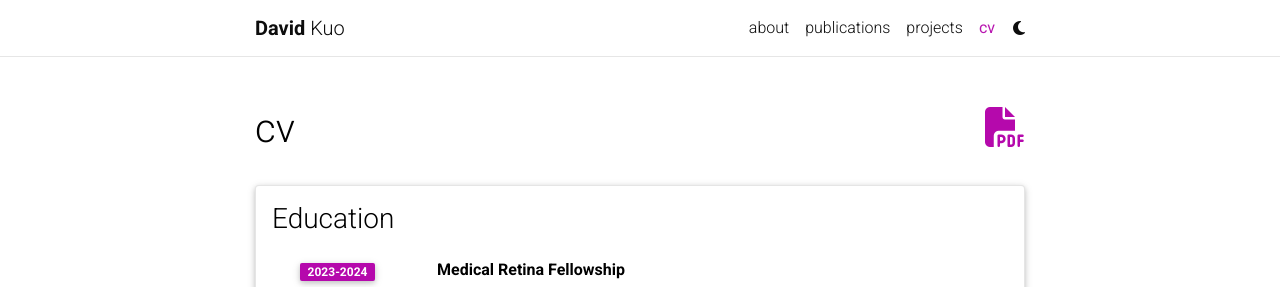
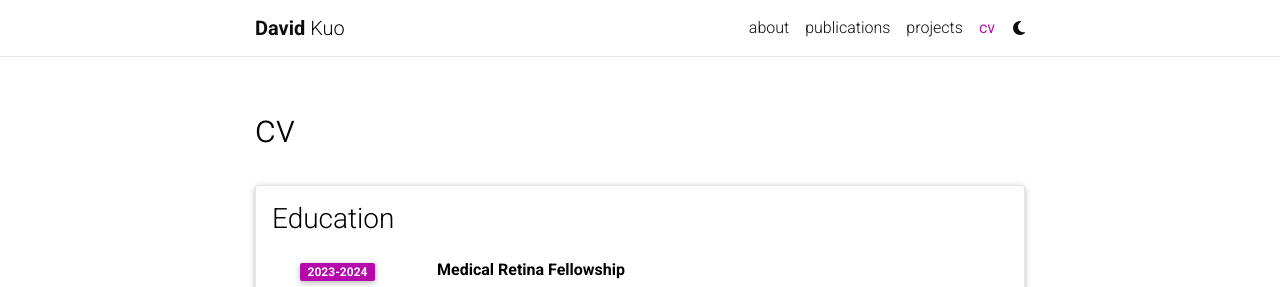
Before and after one commit to davidekuo/davidekuo.github.io, a Jekyll site: the page built from _pages/cv.md, in a window 1280 px wide. Shown: the top 287 px of the page. Built offline with Jekyll 4.4.1, drawn with Linux system fonts in a browser that asks for light colours; comment, search, counter and statistics services are not loaded; a style sheet for code colours, icons or effects is not loaded.

Commit message:
hide CV PDF icon

```diff
--- a/_config.yml
+++ b/_config.yml
@@ -105,8 +105,8 @@
 youtube_id: # your youtube channel id (youtube.com/@<youtube_id>)
 discord_id: # your discord id (18-digit unique numerical identifier)
 
-contact_note: >
-  # You can even add a little note about which of these is the best way to reach you.
+contact_note:
+# You can even add a little note about which of these is the best way to reach you.
 
 # -----------------------------------------------------------------------------
 # Analytics and search engine verification
```
Also changed, not shown: _pages/cv.md (+1 -1 lines).
